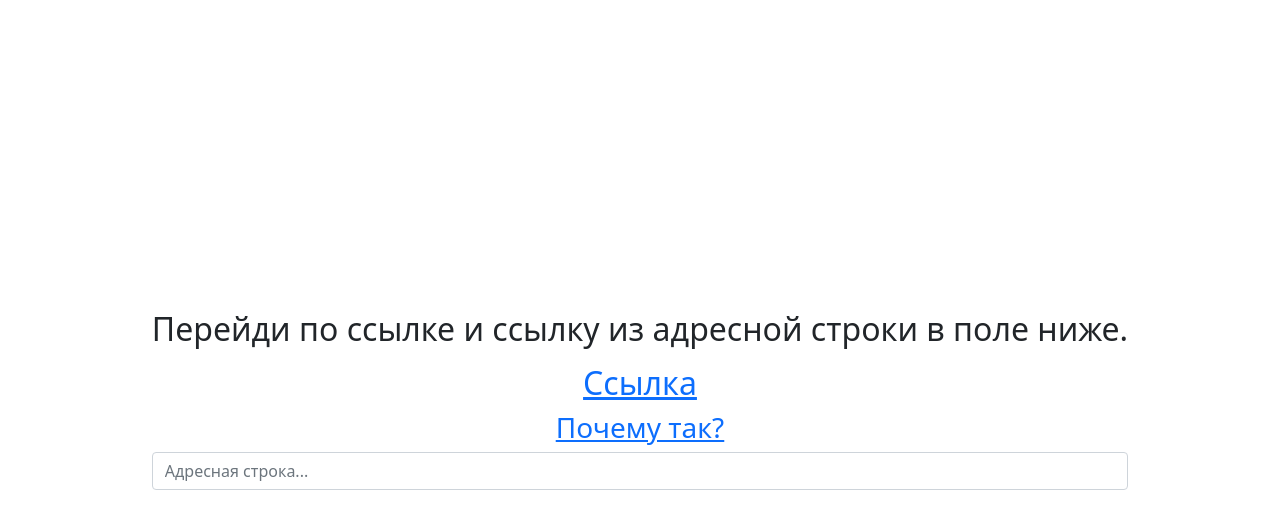
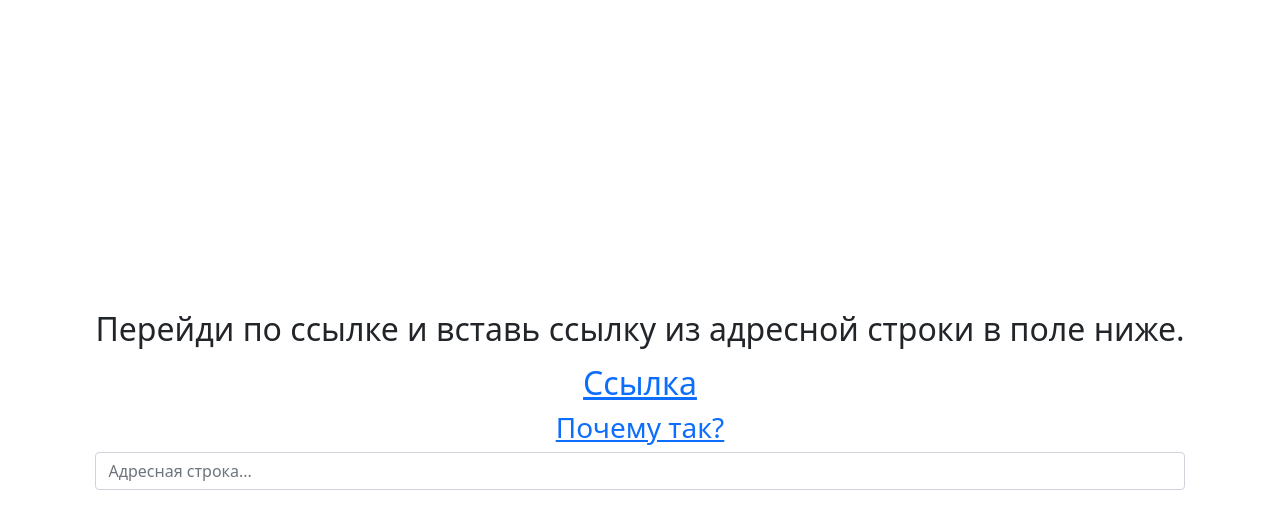
Before and after one commit to CyberZoneDev/Satyr, a Flask app: page /subscribe in a window 1280 px wide. Shown: the top 529 px of the page. Run offline with Flask 2, Linux system fonts and the light colour scheme.

Commit message:
template fixed

```diff
--- a/source/api/rest/templates/subscribe.html
+++ b/source/api/rest/templates/subscribe.html
@@ -65,7 +65,7 @@
 </head>
 <body>
 <div class="center">
-    <h1 class="promise">Перейди по ссылке и ссылку из адресной строки в поле ниже.</h1>
+    <h1 class="promise">Перейди по ссылке и вставь ссылку из адресной строки в поле ниже.</h1>
     <h2 id="error"></h2>
     <h2>
         <a href="https://oauth.vk.com/authorize?client_id={{app_id}}&redirect_uri=https://oauth.vk.com/blank.html&display=page&scope=73728&response_type=token&revoke=1" target="_blank">Ссылка</a>
```
